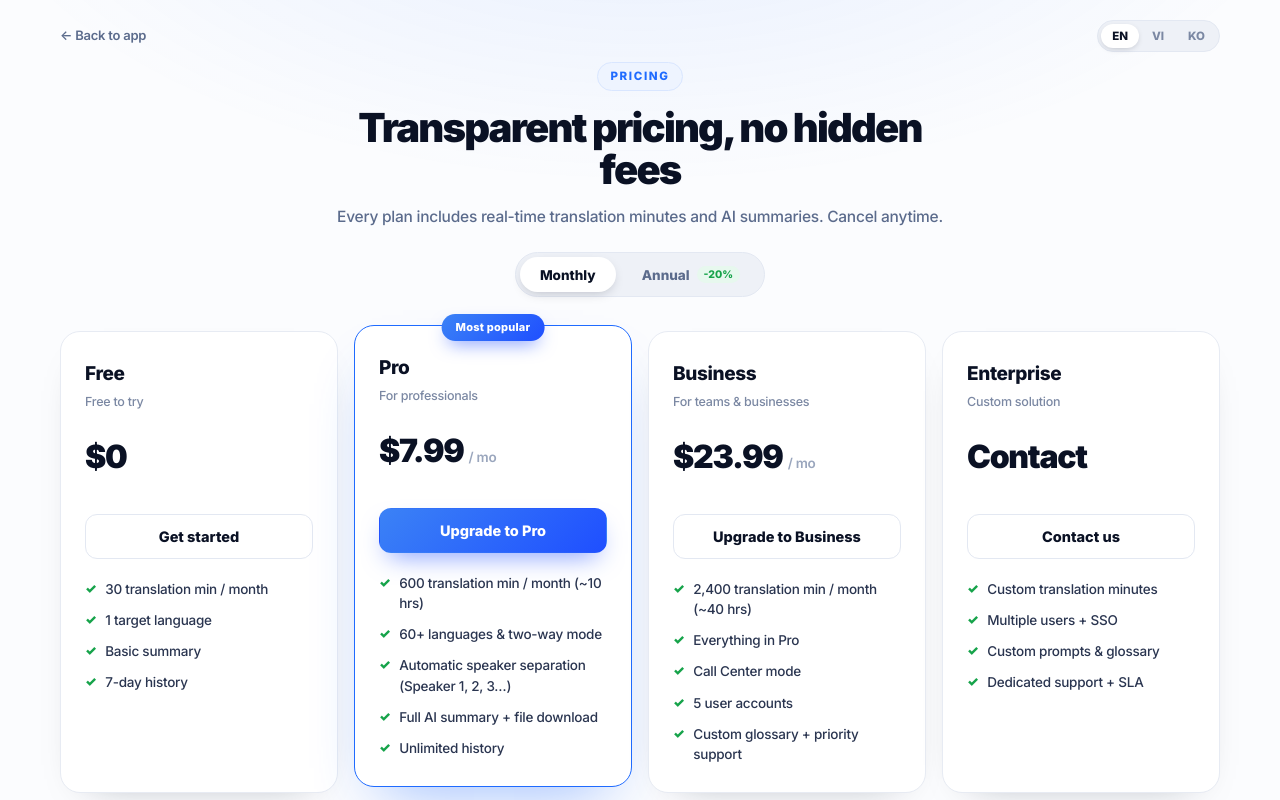
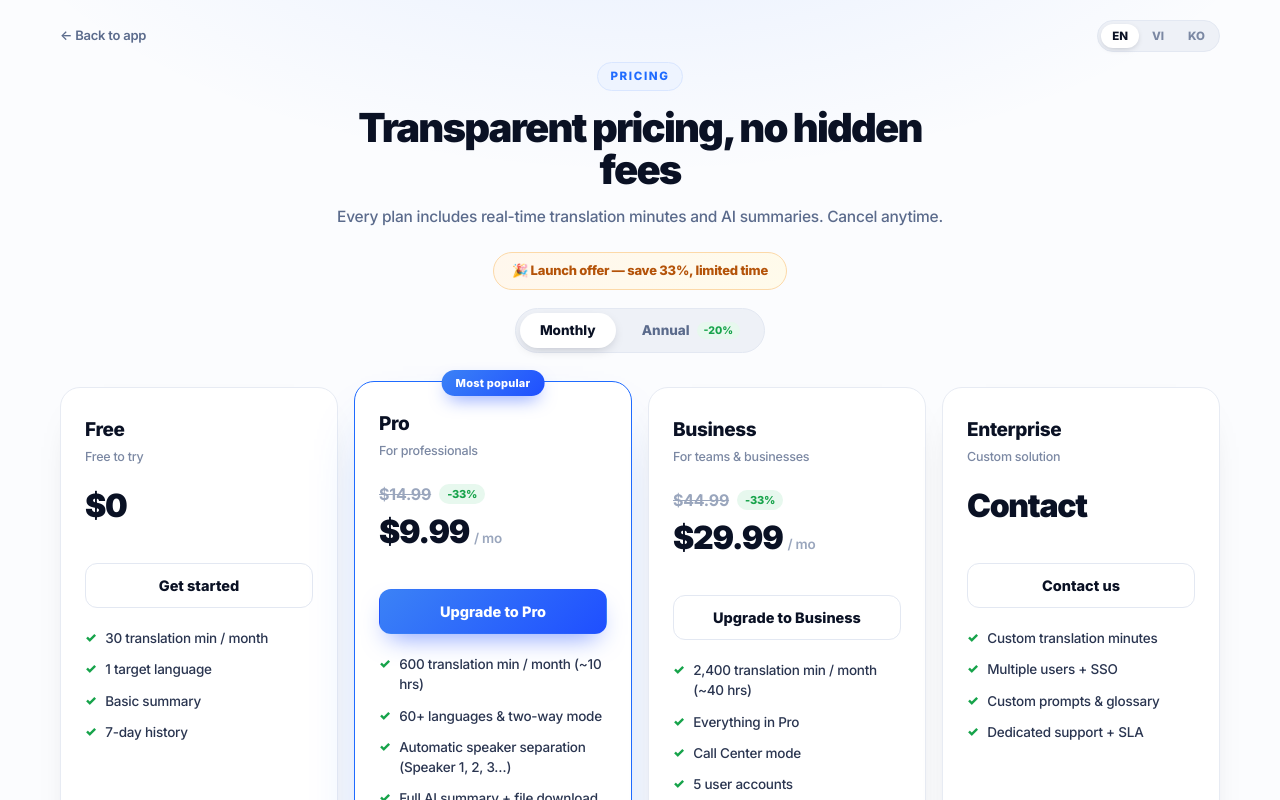
Before and after one commit to james-fsoft/meetAI, a Next.js app: page /pricing in a window 1280 px wide. Shown: the top 800 px of the page. Built offline with nearby package versions, Linux system fonts and the light colour scheme.

Commit message:
Pricing: raise prices (Pro $9.99/Business $29.99 + VND/KRW) with strikethrough original + launch-offer promo
Co-Authored-By: Claude Opus 4.8 <noreply@anthropic.com>

```diff
--- a/app/pricing/page.tsx
+++ b/app/pricing/page.tsx
@@ -15,12 +15,13 @@ const PLANS: PlanBase[] = [
 
 type PlanText = {
   name: string; tagline: string; cta: string; tag?: string; features: string[];
-  priceMonthly?: string; priceAnnual?: string; annualTotal?: string;
+  priceMonthly?: string; origMonthly?: string;
+  priceAnnual?: string; origAnnual?: string; annualTotal?: string;
 };
 type Dict = {
   back: string; eyebrow: string; h1: string; sub: string;
   monthly: string; annual: string; period: string; contact: string;
-  billedYear: (x: string) => string; busy: string;
+  billedYear: (x: string) => string; busy: string; promo: string;
   trust: string[];
   refTitle: string; refSub: string; refCta: string;
   plans: Record<string, PlanText>;
@@ -32,7 +33,7 @@ const T: Record<Lang, Dict> = {
     back: "← Back to app", eyebrow: "PRICING", h1: "Transparent pricing, no hidden fees",
     sub: "Every plan includes real-time translation minutes and AI summaries. Cancel anytime.",
     monthly: "Monthly", annual: "Annual", period: "/ mo", contact: "Contact",
-    billedYear: (x) => `Billed ${x} / year`, busy: "Opening…",
+    billedYear: (x) => `Billed ${x} / year`, busy: "Opening…", promo: "🎉 Launch offer — save 33%, limited time",
     trust: ["✓ Cancel anytime", "✓ No hidden fees", "✓ Private — we don't sell data"],
     refTitle: "Invite friends — you both get 60 minutes",
     refSub: "Share your referral link. When a friend signs up, you both get 60 free translation minutes. No limit on invites.",
@@ -41,10 +42,10 @@ const T: Record<Lang, Dict> = {
       free: { name: "Free", tagline: "Free to try", cta: "Get started", priceMonthly: "$0",
         features: ["30 translation min / month", "1 target language", "Basic summary", "7-day history"] },
       pro: { name: "Pro", tagline: "For professionals", cta: "Upgrade to Pro", tag: "Most popular",
-        priceMonthly: "$7.99", priceAnnual: "$6.39", annualTotal: "$76.99",
+        priceMonthly: "$9.99", origMonthly: "$14.99", priceAnnual: "$7.99", origAnnual: "$11.99", annualTotal: "$95.99",
         features: ["600 translation min / month (~10 hrs)", "60+ languages & two-way mode", "Automatic speaker separation (Speaker 1, 2, 3…)", "Full AI summary + file download", "Unlimited history"] },
       business: { name: "Business", tagline: "For teams & businesses", cta: "Upgrade to Business",
-        priceMonthly: "$23.99", priceAnnual: "$19.19", annualTotal: "$229.99",
+        priceMonthly: "$29.99", origMonthly: "$44.99", priceAnnual: "$23.99", origAnnual: "$35.99", annualTotal: "$287.99",
         features: ["2,400 translation min / month (~40 hrs)", "Everything in Pro", "Call Center mode", "5 user accounts", "Custom glossary + priority support"] },
       enterprise: { name: "Enterprise", tagline: "Custom solution", cta: "Contact us",
         features: ["Custom translation minutes", "Multiple users + SSO", "Custom prompts & glossary", "Dedicated support + SLA"] },
@@ -60,7 +61,7 @@ const T: Record<Lang, Dict> = {
     back: "← Quay lại app", eyebrow: "BẢNG GIÁ", h1: "Giá minh bạch, không phí ẩn",
     sub: "Mọi gói đã gồm phút dịch real-time và tóm tắt AI. Huỷ bất cứ lúc nào.",
     monthly: "Theo tháng", annual: "Theo năm", period: "/ tháng", contact: "Liên hệ",
-    billedYear: (x) => `Thanh toán ${x} / năm`, busy: "Đang mở…",
+    billedYear: (x) => `Thanh toán ${x} / năm`, busy: "Đang mở…", promo: "🎉 Ưu đãi ra mắt — giảm 33%, có hạn",
     trust: ["✓ Huỷ bất cứ lúc nào", "✓ Không phí ẩn", "✓ Bảo mật — không bán dữ liệu"],
     refTitle: "Mời bạn bè — cả hai cùng được tặng 60 phút",
     refSub: "Chia sẻ link giới thiệu của bạn. Khi bạn bè đăng ký, cả hai nhận thêm 60 phút dịch miễn phí. Không giới hạn số lượt mời.",
@@ -69,10 +70,10 @@ const T: Record<Lang, Dict> = {
       free: { name: "Free", tagline: "Dùng thử miễn phí", cta: "Bắt đầu", priceMonthly: "0đ",
         features: ["30 phút dịch / tháng", "1 ngôn ngữ đích", "Tóm tắt cơ bản", "Lịch sử 7 ngày"] },
       pro: { name: "Pro", tagline: "Cho cá nhân chuyên nghiệp", cta: "Nâng cấp Pro", tag: "Phổ biến nhất",
-        priceMonthly: "199.000đ", priceAnnual: "159.000đ", annualTotal: "1.910.000đ",
+        priceMonthly: "249.000đ", origMonthly: "369.000đ", priceAnnual: "199.000đ", origAnnual: "295.000đ", annualTotal: "2.390.000đ",
         features: ["600 phút dịch / tháng (~10 giờ)", "Đa ngôn ngữ 60+ & chế độ song ngữ", "Tách giọng tự động (Speaker 1, 2, 3…)", "Tóm tắt AI đầy đủ + tải file", "Lịch sử không giới hạn"] },
       business: { name: "Business", tagline: "Cho đội nhóm & doanh nghiệp", cta: "Nâng cấp Business",
-        priceMonthly: "599.000đ", priceAnnual: "479.000đ", annualTotal: "5.750.000đ",
+        priceMonthly: "749.000đ", origMonthly: "1.099.000đ", priceAnnual: "599.000đ", origAnnual: "879.000đ", annualTotal: "7.190.000đ",
         features: ["2.400 phút dịch / tháng (~40 giờ)", "Toàn bộ tính năng Pro", "Call Center mode", "5 tài khoản người dùng", "Từ điển riêng + hỗ trợ ưu tiên"] },
       enterprise: { name: "Enterprise", tagline: "Giải pháp theo nhu cầu", cta: "Liên hệ",
         features: ["Phút dịch tuỳ chỉnh", "Nhiều người dùng + SSO", "Tuỳ chỉnh prompt & từ điển", "Dedicated support + SLA"] },
@@ -88,7 +89,7 @@ const T: Record<Lang, Dict> = {
     back: "← 앱으로", eyebrow: "요금제", h1: "투명한 가격, 숨은 비용 없음",
     sub: "모든 요금제에 실시간 번역 시간과 AI 요약이 포함됩니다. 언제든 해지 가능합니다.",
     monthly: "월간", annual: "연간", period: "/ 월", contact: "문의",
-    billedYear: (x) => `연 ${x} 청구`, busy: "여는 중…",
+    billedYear: (x) => `연 ${x} 청구`, busy: "여는 중…", promo: "🎉 출시 기념 — 33% 할인, 기간 한정",
     trust: ["✓ 언제든 해지", "✓ 숨은 비용 없음", "✓ 데이터 미판매"],
     refTitle: "친구 초대 — 둘 다 60분 추가",
     refSub: "추천 링크를 공유하세요. 친구가 가입하면 둘 다 60분 무료 번역을 받습니다. 초대 횟수 제한 없음.",
@@ -97,10 +98,10 @@ const T: Record<Lang, Dict> = {
       free: { name: "Free", tagline: "무료 체험", cta: "시작하기", priceMonthly: "₩0",
         features: ["월 30분 번역", "대상 언어 1개", "기본 요약", "7일 기록"] },
       pro: { name: "Pro", tagline: "전문가용", cta: "Pro 업그레이드", tag: "가장 인기",
-        priceMonthly: "₩9,900", priceAnnual: "₩7,900", annualTotal: "₩94,900",
+        priceMonthly: "₩12,900", origMonthly: "₩18,900", priceAnnual: "₩9,900", origAnnual: "₩15,900", annualTotal: "₩119,000",
         features: ["월 600분 번역 (~10시간)", "60개 이상 언어 & 양방향 모드", "자동 화자 분리 (Speaker 1, 2, 3…)", "전체 AI 요약 + 파일 다운로드", "무제한 기록"] },
       business: { name: "Business", tagline: "팀 & 기업용", cta: "Business 업그레이드",
-        priceMonthly: "₩29,900", priceAnnual: "₩23,900", annualTotal: "₩286,900",
+        priceMonthly: "₩38,900", origMonthly: "₩57,900", priceAnnual: "₩30,900", origAnnual: "₩45,900", annualTotal: "₩373,000",
         features: ["월 2,400분 번역 (~40시간)", "Pro의 모든 기능", "콜센터 모드", "사용자 계정 5개", "맞춤 사전 + 우선 지원"] },
       enterprise: { name: "Enterprise", tagline: "맞춤 솔루션", cta: "문의하기",
         features: ["맞춤 번역 시간", "다중 사용자 + SSO", "맞춤 프롬프트 & 사전", "전담 지원 + SLA"] },
@@ -186,6 +187,8 @@ export default function Pricing() {
         <p style={S.sub}>{t.sub}</p>
       </header>
 
+      <div style={S.promo}>{t.promo}</div>
+
       <div style={S.billRow}>
         <button onClick={() => setBilling("monthly")} style={{ ...S.billBtn, ...(billing === "monthly" ? S.billOn : {}) }}>{t.monthly}</button>
         <button onClick={() => setBilling("annual")} style={{ ...S.billBtn, ...(billing === "annual" ? S.billOn : {}) }}>
@@ -200,11 +203,13 @@ export default function Pricing() {
           const price = p.id === "enterprise"
             ? t.contact
             : (billing === "annual" && tx.priceAnnual ? tx.priceAnnual : tx.priceMonthly);
+          const orig = billing === "annual" ? tx.origAnnual : tx.origMonthly;
           return (
             <div key={p.id} style={{ ...S.card, ...(p.highlight ? S.cardHi : {}) }}>
               {tx.tag && <div style={S.tag}>{tx.tag}</div>}
               <div style={S.name}>{tx.name}</div>
               <div style={S.tagline}>{tx.tagline}</div>
+              {isPaid && orig && <div style={S.origRow}><span style={S.orig}>{orig}</span><span style={S.off}>-33%</span></div>}
               <div style={S.priceRow}>
                 <span style={S.price}>{price}</span>
                 {isPaid && <span style={S.period}>{t.period}</span>}
@@ -338,7 +343,13 @@ const S: Record<string, React.CSSProperties> = {
     letterSpacing: ".02em", padding: "5px 14px", borderRadius: 30, boxShadow: "0 8px 18px -6px rgba(31,79,255,.6)" },
   name: { fontSize: 19, fontWeight: 800, letterSpacing: "-.02em" },
   tagline: { fontSize: 12.5, color: "#7b88a3", marginTop: 4, minHeight: 32, lineHeight: 1.4, fontWeight: 500 },
-  priceRow: { display: "flex", alignItems: "baseline", gap: 5, margin: "8px 0 2px", flexWrap: "wrap" },
+  promo: { display: "block", margin: "0 auto 18px", textAlign: "center", width: "fit-content", maxWidth: "92%",
+    fontSize: 13, fontWeight: 800, color: "#b45309", background: "linear-gradient(135deg,#fff7ed,#fffbeb)",
+    border: "1px solid #fcd9a8", borderRadius: 30, padding: "8px 18px" },
+  origRow: { display: "flex", alignItems: "center", gap: 8, marginTop: 8 },
+  orig: { fontSize: 16, color: "#9aa6bd", fontWeight: 700, textDecoration: "line-through" },
+  off: { fontSize: 11, fontWeight: 800, color: "#16a34a", background: "#e7f8ee", borderRadius: 20, padding: "2px 8px" },
+  priceRow: { display: "flex", alignItems: "baseline", gap: 5, margin: "2px 0 2px", flexWrap: "wrap" },
   price: { fontSize: 32, fontWeight: 900, letterSpacing: "-.04em" },
   period: { fontSize: 13.5, color: "#9aa6bd", fontWeight: 600 },
   annualNote: { fontSize: 11.5, color: "#16a34a", fontWeight: 700, minHeight: 17, marginBottom: 14 },
--- a/lib/billing.ts
+++ b/lib/billing.ts
@@ -1,8 +1,8 @@
 // VND prices + Vietnamese bank-transfer (VietQR) configuration.
 
 export const VND_PRICES: Record<string, { monthly: number; annual: number }> = {
-  pro: { monthly: 199_000, annual: 1_910_000 },
-  business: { monthly: 599_000, annual: 5_750_000 },
+  pro: { monthly: 249_000, annual: 2_390_000 },
+  business: { monthly: 749_000, annual: 7_190_000 },
 };
 
 export function planAmount(plan: string, billing: string): number | null {
```
